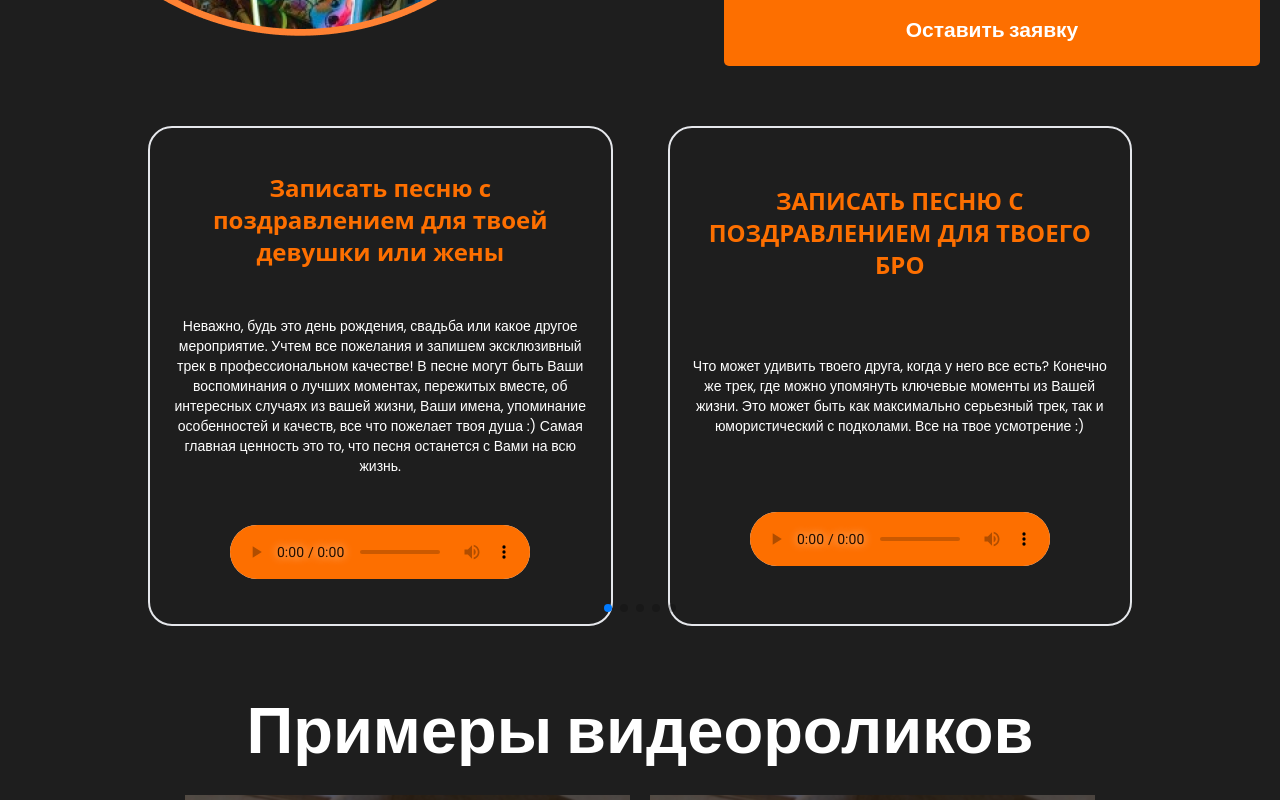
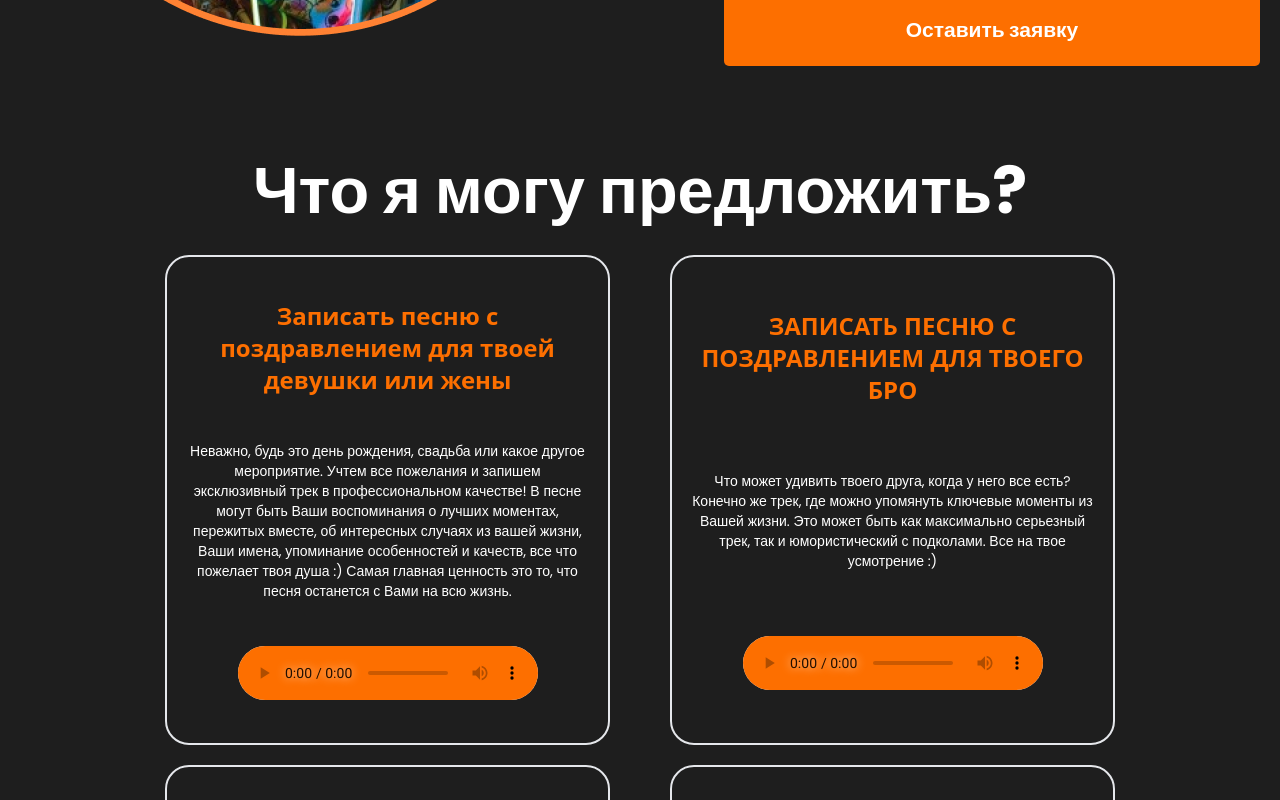
Before and after one commit to Asmmmir/asset_test, a Next.js app: page / in a window 1280 px wide. Shown: the part 1380-2180 px from the top of the page. Built offline with nearby package versions, Linux system fonts and the light colour scheme.

Commit message:
updated: projects component

```diff
--- a/src/components/Project.jsx
+++ b/src/components/Project.jsx
@@ -2,7 +2,7 @@ import React from "react";
 
 const Project = ({title, subtitle, audioFile}) => {
   return (
-      <div className="flex flex-col h-[500px] justify-around items-center bg-[#1E1E1E] p-5 rounded-3xl border-solid border-2 mx-5 ">
+      <div className="flex w-[445px] h-[490px] flex-col flex-wrap justify-around items-center bg-[#1E1E1E] p-5 rounded-3xl border-solid border-2 mx-5 ">
         <h3 className="font-popins text-2xl  text-primary font-semibold text-center ">
          {title}
         </h3>
--- a/src/components/Projects.jsx
+++ b/src/components/Projects.jsx
@@ -10,40 +10,23 @@ import "swiper/css";
 import "swiper/css/pagination";
 import "swiper/css/free-mode";
 
+
 const Projects = () => {
+
   return (
-    <div className="container mx-auto mt-10">
-      <Swiper
-        breakpoints={{
-          340: {
-            slidesPerView: 1,
-            spaceBetween: 15,
-          },
-          700: {
-            slidesPerView: 1,
-            spaceBetween: 15,
-          },
+    <div className="mt-10 w-full p-4">
+    <h1 className="text-title text-white text-center font-poppins max-md:text-[30px] font-bold mb-4">
+      Что я могу предложить?
+    </h1>
+    <div className="container mx-auto flex flex-wrap justify-center gap-5">
 
-          1024: {
-            slidesPerView: 2,
-            spaceBetween: 15
-          }
-        }}
-        freeMode={true}
-        pagination={{ clickable: true }}
-        modules={[FreeMode, Pagination]}
-        className="max-w-[90%] lg:max-w-[80%]"
+          {projects.map((item) => (
 
-      >
+                  <Project title={item.title} subtitle={item.subtitle} audioFile={item.audioFile} />
+          ))}
 
-        {projects.map((item,i) => (
-          <SwiperSlide key={i}>
-            <Project title={item.title} subtitle={item.subtitle} audioFile={item.audioFile} />
-          </SwiperSlide>
-        ))}
-
-      </Swiper>
     </div>
+  </div>
   );
 };
 
--- a/src/components/Reviews.jsx
+++ b/src/components/Reviews.jsx
@@ -1,8 +1,39 @@
 import React from 'react'
+import { Swiper, SwiperSlide } from "swiper/react";
+import { FreeMode, Pagination } from "swiper/modules";
+import "swiper/css";
+import "swiper/css/pagination";
+import "swiper/css/free-mode";
 
 const Reviews = () => {
   return (
-    <div>Reviews</div>
+    <div className="container mx-auto mt-10">
+    <Swiper
+      breakpoints={{
+        340: {
+          slidesPerView: 1,
+          spaceBetween: 15,
+        },
+        700: {
+          slidesPerView: 1,
+          spaceBetween: 15,
+        },
+
+        1024: {
+          slidesPerView: 2,
+          spaceBetween: 15
+        }
+      }}
+      freeMode={true}
+      pagination={{ clickable: true }}
+      modules={[FreeMode, Pagination]}
+      className="max-w-[90%] lg:max-w-[80%]"
+
+    >
+
+
+    </Swiper>
+  </div>
   )
 }
 
```
Also changed, not shown: 123 other files (tests, documents, lock files or other folders).
